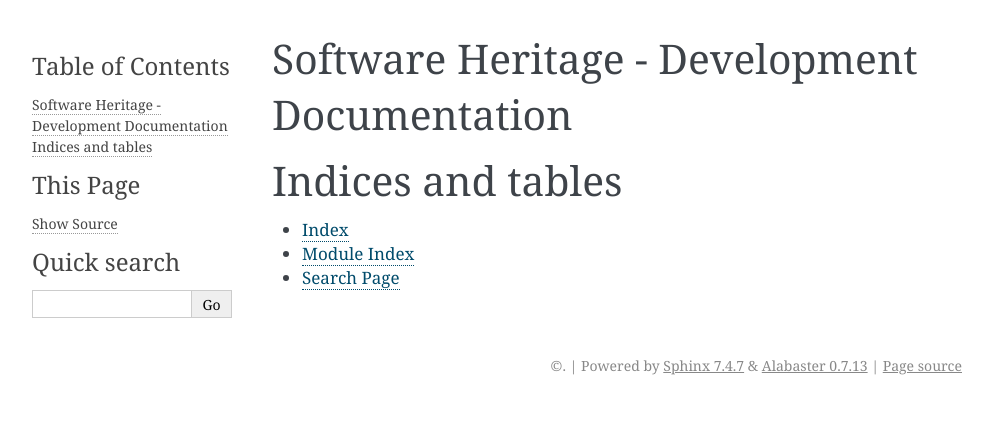
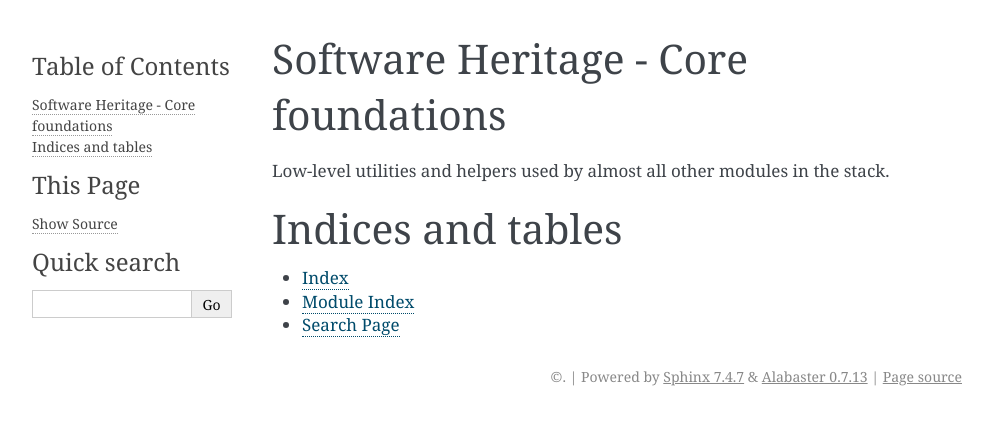
Before and after one commit to SoftwareHeritage/swh-core, a Sphinx documentation site: the page built from docs/index.rst, in a window 1280 px wide. Shown: the top 425 px of the page, without its empty margins (148-1141 px from the left). Built offline with Sphinx 7.4.7, drawn with Linux system fonts in a browser that asks for light colours.

Commit message:
docs: add title and brief module description

```diff
--- a/docs/index.rst
+++ b/docs/index.rst
@@ -1,12 +1,14 @@
 .. _swh-core:
 
-Software Heritage - Development Documentation
-=============================================
+Software Heritage - Core foundations
+====================================
+
+Low-level utilities and helpers used by almost all other modules in the stack.
+
 
 .. toctree::
    :maxdepth: 2
    :caption: Contents:
-
 
 
 Indices and tables
```
